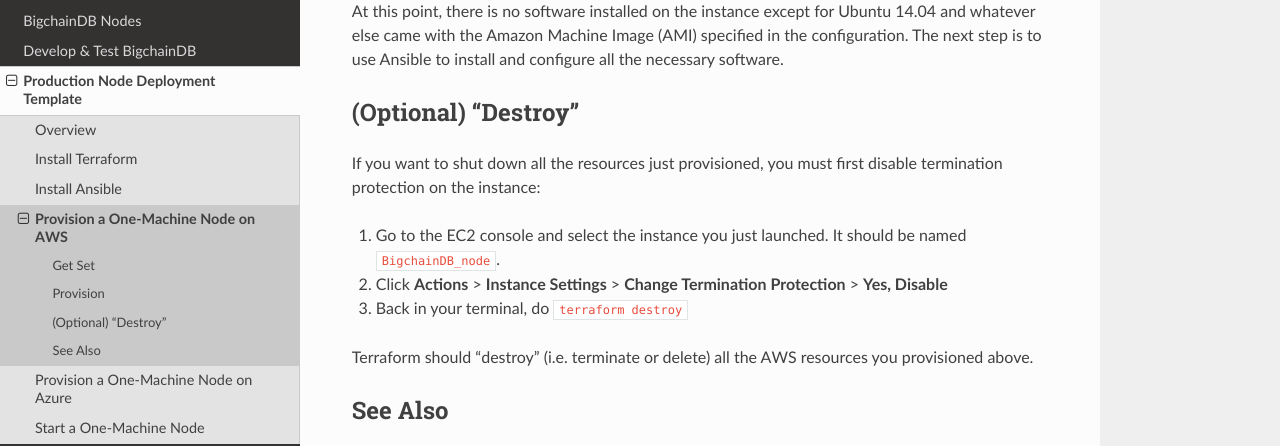
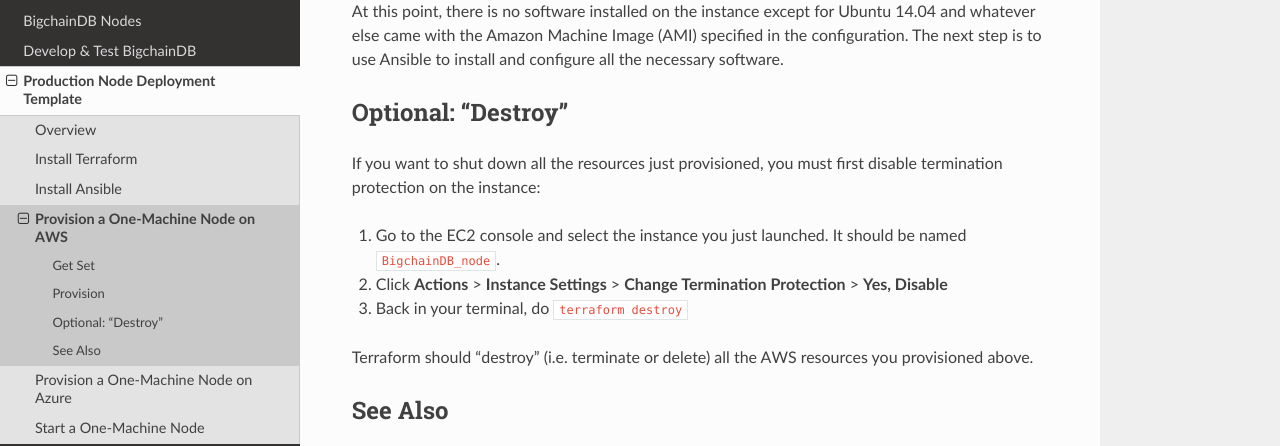
Before and after one commit to bigchaindb/bigchaindb, a Sphinx documentation site: the page built from docs/source/prod-node-depl-tplt/prov-one-m-aws.md, in a window 1280 px wide and 900 px high, scrolled down 944 px. Shown: the part 213-659 px from the top of the window. Built offline with Sphinx 7.4.7 and the Read the Docs theme 2.0.0, drawn with Linux system fonts in a browser that asks for light colours.

```diff
--- a/docs/source/prod-node-depl-tplt/prov-one-m-aws.md
+++ b/docs/source/prod-node-depl-tplt/prov-one-m-aws.md
@@ -34,7 +34,7 @@ Terraform will report its progress as it provisions all the resources. Once it's
 At this point, there is no software installed on the instance except for Ubuntu 14.04 and whatever else came with the Amazon Machine Image (AMI) specified in the configuration. The next step is to use Ansible to install and configure all the necessary software.
 
 
-## (Optional) "Destroy"
+## Optional: "Destroy"
 
 If you want to shut down all the resources just provisioned, you must first disable termination protection on the instance:
 
```
